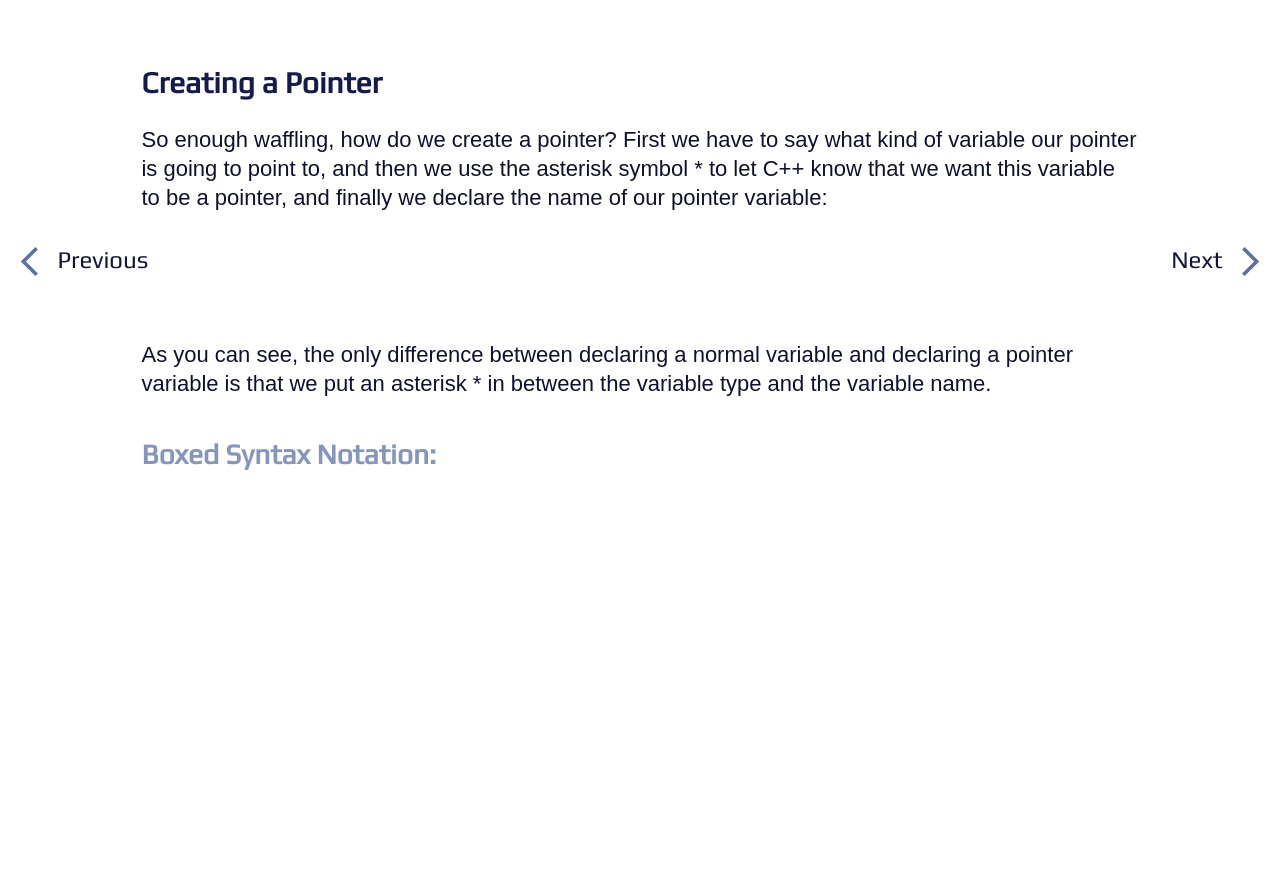
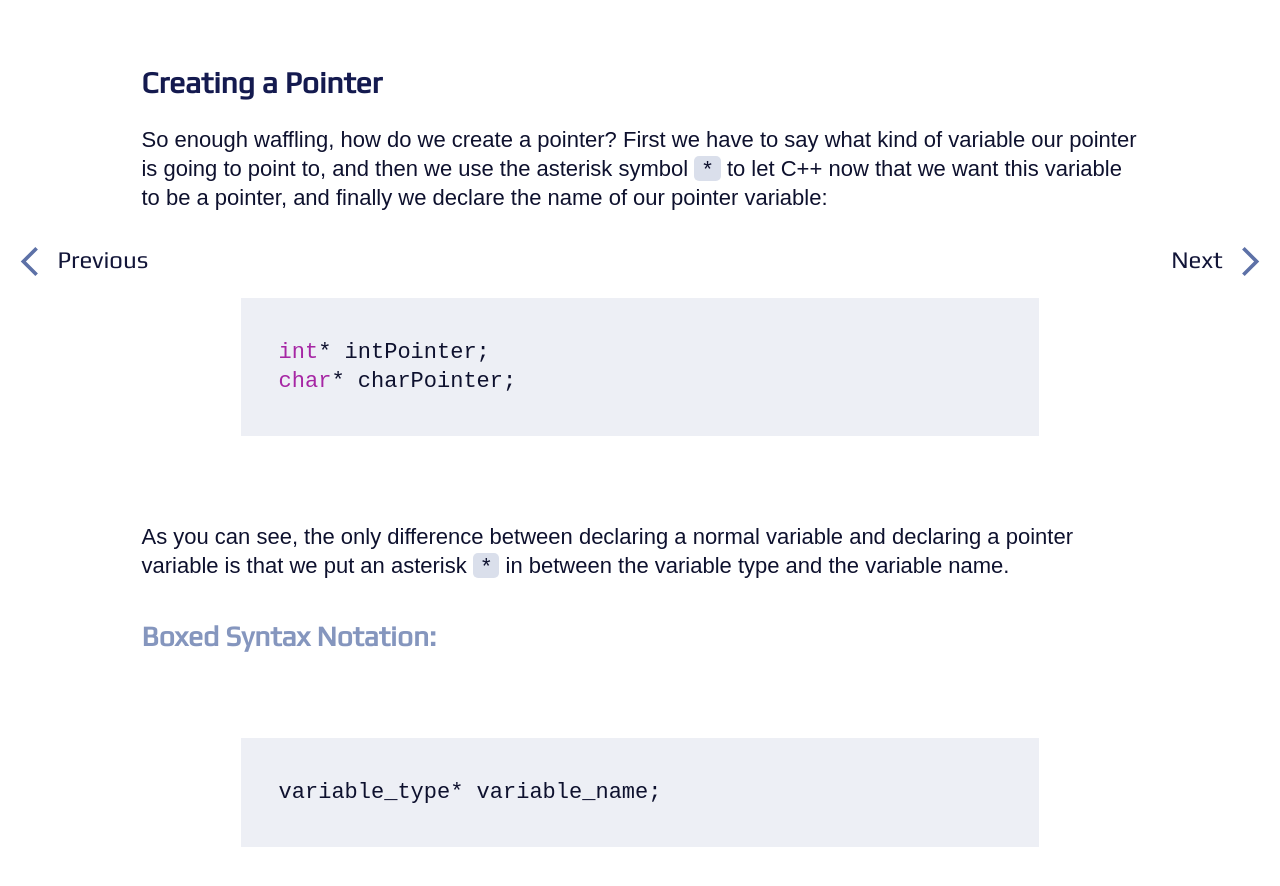
Before and after one commit to uclaacm/parcel-pointers, a React app: page /lesson-2-2 in a window 1280 px wide. Shown: the part 472-1358 px from the top of the page. Before the commit the page ends 1174 px from the top, so only its background shows below. Built offline with nearby package versions, Linux system fonts and the light colour scheme; a web font is replaced by a local one.

Commit message:
terminal with custom theme

```diff
--- a/package.json
+++ b/package.json
@@ -15,6 +15,7 @@
     "@mui/material": "^5.11.9",
     "@types/react": "^18.0.15",
     "@types/react-dom": "^18.0.6",
+    "@types/react-syntax-highlighter": "^15.5.6",
     "babelify": "^10.0.0",
     "browserify": "^17.0.0",
     "eslint-plugin-prettier": "^4.2.1",
@@ -23,6 +24,7 @@
     "react-confetti-explosion": "^1.5.1",
     "react-dom": "^18.2.0",
     "react-router-dom": "^6.3.0",
+    "react-syntax-highlighter": "^15.5.0",
     "stylelint-config-prettier": "^9.0.3"
   },
   "devDependencies": {
--- a/src/components/Terminal.tsx
+++ b/src/components/Terminal.tsx
@@ -0,0 +1,24 @@
+import { Light as SyntaxHighlighter } from 'react-syntax-highlighter';
+import cpp from 'react-syntax-highlighter/dist/esm/languages/hljs/cpp';
+import atomOneLightCustom from '../styles/Terminal/atom-one-light-custom';
+import "../styles/Terminal/Terminal.scss"
+
+export interface TerminalProps {
+  code: string;
+}
+
+SyntaxHighlighter.registerLanguage('cpp', cpp);
+
+export default function Terminal(props: TerminalProps): JSX.Element {
+  return (
+    <div className="terminal">
+      <SyntaxHighlighter
+        language="cpp"
+        style={atomOneLightCustom}
+        wrapLines={true}
+      >
+        {props.code}
+      </SyntaxHighlighter>
+      </div>
+  );
+}
--- a/src/pages/Lesson2_1.tsx
+++ b/src/pages/Lesson2_1.tsx
@@ -15,9 +15,11 @@ function TypeDiagram(props: TypeDiagramProps): JSX.Element {
   return (
     <>
       <span className="type-diagram">
-        <h2>{props.first}</h2>
+        <h2 style={{ paddingTop: '0' }}>{props.first}</h2>
         <EastIcon fontSize="large" />
-        <h2 className="type-diagram-boxed">{props.second}</h2>
+        <h2 className="type-diagram-boxed" style={{ paddingTop: '12px' }}>
+          {props.second}
+        </h2>
       </span>
     </>
   );
--- a/src/pages/Lesson2_2.tsx
+++ b/src/pages/Lesson2_2.tsx
@@ -1,10 +1,19 @@
-import EastIcon from '@mui/icons-material/East';
 import { FC } from 'react';
 import AppWrapper from '../components/AppWrapper';
 import NavButtons from '../components/NavButtons';
+import Terminal from '../components/Terminal';
 import { HeaderSections } from '../types/globalTypes';
 import '../styles/Lesson2.scss';
 import '../styles/PageWrapper.scss';
+
+const code1 = `
+  int* intPointer;
+  char* charPointer;
+  `;
+
+const code2 = `
+  variable_type* variable_name;
+  `;
 
 const Lesson2_2: FC = () => {
   return (
@@ -13,27 +22,39 @@ const Lesson2_2: FC = () => {
         <div className="page-wrapper">
           <h1>Introducing Pointers</h1>
           <p>
-            To recap, pointer variables store the memory address of another variable. Another way of thinking about this is that the pointer variable tells you where the other variable is in memory, and so it "points" to where the other variable is located. This is where the name pointer comes from!
+            To recap, pointer variables store the memory address of another
+            variable. Another way of thinking about this is that the pointer
+            variable tells you where the other variable is in memory, and so it
+            &quot;points&quot; to where the other variable is located. This is
+            where the name pointer comes from!
           </p>
-          <div className='diagram'>
-
-          </div>
+          <div className="diagram"></div>
           <p>
-            In C++, pointers don&apos;t just want to hold a memory address - they'd also like to know what kind of variable they are pointing to. This is why we end up with different types of pointers - int pointers, float pointers, char pointers, etc
+            In C++, pointers don&apos;t just want to hold a memory address -
+            they&apos;d also like to know what kind of variable they are
+            pointing to. This is why we end up with different types of pointers
+            - int pointers, float pointers, char pointers, etc
           </p>
           <h2>Creating a Pointer</h2>
           <p>
-            So enough waffling, how do we create a pointer? First we have to say what kind of variable our pointer is going to point to, and then we use the asterisk symbol * to let C++ know that we want this variable to be a pointer, and finally we declare the name of our pointer variable:
+            So enough waffling, how do we create a pointer? First we have to say
+            what kind of variable our pointer is going to point to, and then we
+            use the asterisk symbol <span className="code">*</span> to let C++
+            now that we want this variable to be a pointer, and finally we
+            declare the name of our pointer variable:
           </p>
-          <div className='diagram'>
-
+          <div className="diagram">
+            <Terminal code={code1} />
           </div>
           <p>
-            As you can see, the only difference between declaring a normal variable and declaring a pointer variable is that we put an asterisk * in between the variable type and the variable name.
+            As you can see, the only difference between declaring a normal
+            variable and declaring a pointer variable is that we put an asterisk{' '}
+            <span className="code">*</span> in between the variable type and the
+            variable name.
           </p>
           <label>Boxed Syntax Notation:</label>
-          <div className='diagram'>
-
+          <div className="diagram">
+            <Terminal code={code2} />
           </div>
           <NavButtons page={5}></NavButtons>
         </div>
--- a/src/styles/PageWrapper.scss
+++ b/src/styles/PageWrapper.scss
@@ -1,3 +1,5 @@
+@import './global';
+
 // Variables
 //=======================================
 $layout-wspacing: 10.56%;
@@ -15,7 +17,7 @@ $layout-hspacing: 13vh;
   // }
 
   // creates spacing between two p tags
-  p+p {
+  p + p {
     padding-top: 5vh;
   }
 
@@ -30,4 +32,10 @@ $layout-hspacing: 13vh;
   label {
     padding-top: 5vh;
   }
+
+  .code {
+    background: $primary-3-color;
+    border-radius: 5px;
+    padding: 0 9px;
+  }
 }
--- /dev/null
+++ b/src/styles/Terminal/Terminal.scss
@@ -0,0 +1,5 @@
+.terminal {
+    margin: auto;
+    width: 80%;
+    justify-content: center;
+}
--- /dev/null
+++ b/src/styles/Terminal/atom-one-light-custom.js
@@ -0,0 +1,114 @@
+export default {
+  hljs: {
+    display: 'block',
+    overflowX: 'auto',
+    padding: '0.5em',
+    color: '121538', // "#383a42"
+    background: 'rgba(133, 150, 190, 0.15)', // "#fafafa"
+  },
+  'hljs-comment': {
+    color: '#a0a1a7',
+    fontStyle: 'italic',
+  },
+  'hljs-quote': {
+    color: '#a0a1a7',
+    fontStyle: 'italic',
+  },
+  'hljs-doctag': {
+    color: '#a626a4',
+  },
+  'hljs-keyword': {
+    color: '#a626a4',
+  },
+  'hljs-formula': {
+    color: '#a626a4',
+  },
+  'hljs-section': {
+    color: '#e45649',
+  },
+  'hljs-name': {
+    color: '#e45649',
+  },
+  'hljs-selector-tag': {
+    color: '#e45649',
+  },
+  'hljs-deletion': {
+    color: '#e45649',
+  },
+  'hljs-subst': {
+    color: '#e45649',
+  },
+  'hljs-literal': {
+    color: '#0184bb',
+  },
+  'hljs-string': {
+    color: '#50a14f',
+  },
+  'hljs-regexp': {
+    color: '#50a14f',
+  },
+  'hljs-addition': {
+    color: '#50a14f',
+  },
+  'hljs-attribute': {
+    color: '#50a14f',
+  },
+  'hljs-meta-string': {
+    color: '#50a14f',
+  },
+  'hljs-built_in': {
+    color: '#c18401',
+  },
+  'hljs-class .hljs-title': {
+    color: '#c18401',
+  },
+  'hljs-attr': {
+    color: '#986801',
+  },
+  'hljs-variable': {
+    color: '#986801',
+  },
+  'hljs-template-variable': {
+    color: '#986801',
+  },
+  'hljs-type': {
+    color: '#986801',
+  },
+  'hljs-selector-class': {
+    color: '#986801',
+  },
+  'hljs-selector-attr': {
+    color: '#986801',
+  },
+  'hljs-selector-pseudo': {
+    color: '#986801',
+  },
+  'hljs-number': {
+    color: '#986801',
+  },
+  'hljs-symbol': {
+    color: '#4078f2',
+  },
+  'hljs-bullet': {
+    color: '#4078f2',
+  },
+  'hljs-link': {
+    color: '#4078f2',
+    textDecoration: 'underline',
+  },
+  'hljs-meta': {
+    color: '#4078f2',
+  },
+  'hljs-selector-id': {
+    color: '#4078f2',
+  },
+  'hljs-title': {
+    color: '#4078f2',
+  },
+  'hljs-emphasis': {
+    fontStyle: 'italic',
+  },
+  'hljs-strong': {
+    fontWeight: 'bold',
+  },
+};
--- /dev/null
+++ b/src/styles/Terminal/index.d.ts
@@ -0,0 +1,4 @@
+declare module 'src/styles/Terminal/atom-one-light-custom' {
+  const style: { [key: string]: React.CSSProperties };
+  export default style;
+}
--- a/src/styles/global.scss
+++ b/src/styles/global.scss
@@ -8,6 +8,7 @@ $niramit: 'Niramit', sans-serif;
 $text-color: #121538;
 $primary-1-color: #5d71a7;
 $primary-2-color: #8596be;
+$primary-3-color: rgba(133, 150, 190, 0.3);
 $accent-1-color: #fec900;
 $accent-2-color: #72d670;
 $accent-3-color: #fe5353;
@@ -41,12 +42,12 @@ h2 {
 
 label {
   color: #8596be;
+  display: block; // no inline styling
   font-family: $play;
   font-size: 28px;
   font-style: normal;
   font-weight: 700;
   line-height: 32px;
-  display: block; // no inline styling
 }
 
 body {
--- a/tsconfig.json
+++ b/tsconfig.json
@@ -20,5 +20,9 @@
     "incremental": true,
     "typeRoots": ["./node_modules/@types", "./custom_typing"]
   },
-  "include": ["**/*.ts", "**/*.tsx"]
+  "include": [
+    "**/*.ts",
+    "**/*.tsx",
+    "./src/styles/Terminal/atom-one-light-custom.js"
+  ]
 }
```
Also changed, not shown: 1 other file (tests, documents, lock files or other folders).
